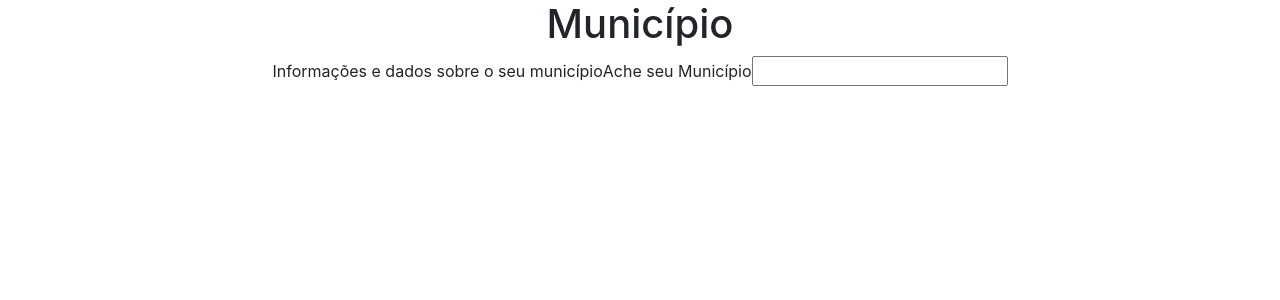
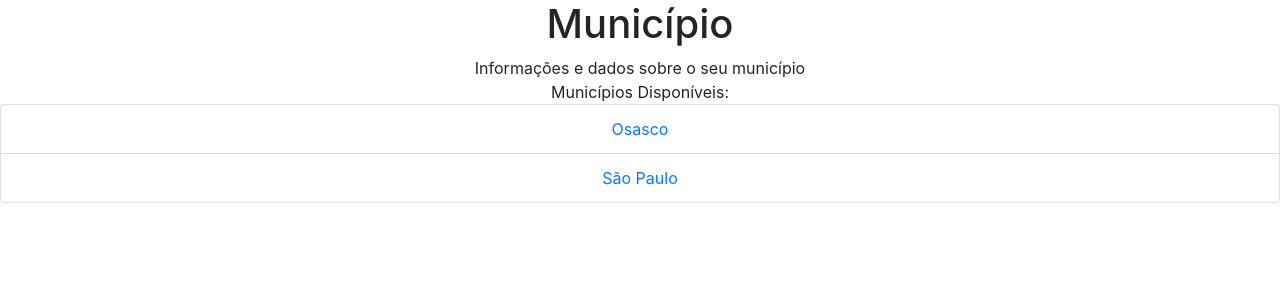
Before and after one commit to Baxhen-Technologies/bax, a React (Create React App) app: page / in a window 1280 px wide. Shown: the top 300 px of the page. Built offline with nearby package versions, Linux system fonts and the light colour scheme.

Commit message:
feat: added list in landing and ad

```diff
--- a/public/index.html
+++ b/public/index.html
@@ -5,7 +5,10 @@
     <link rel="icon" href="%PUBLIC_URL%/favicon.ico" />
     <meta name="viewport" content="width=device-width, initial-scale=1" />
     <meta name="theme-color" content="#000000" />
-    <meta name="description" content="Informação e dados sobre Osasco" />
+    <meta
+      name="description"
+      content="Meu Município: Informações e Dados Sobre o Seu Município"
+    />
     <link rel="apple-touch-icon" href="%PUBLIC_URL%/logo192.png" />
     <!--
       manifest.json provides metadata used when your web app is installed on a
--- a/src/components/Landing.tsx
+++ b/src/components/Landing.tsx
@@ -1,4 +1,6 @@
 import React from 'react';
+import { Link } from 'react-router-dom';
+import { GoogleAd } from './GoogleAd';
 
 interface LandingProps {}
 
@@ -7,8 +9,18 @@
     <div style={{ textAlign: 'center' }}>
       <h1>Município</h1>
       Informações e dados sobre o seu município
-      <label htmlFor="search">Ache seu Município</label>
-      <input id="search" type="text" />
+      <br />
+      Municípios Disponíveis:
+      <ul className="list-group">
+        <li className="list-group-item">
+          <Link to="/osasco">Osasco</Link>
+        </li>
+        <li className="list-group-item">
+          <Link to="/sao-paulo">São Paulo</Link>
+        </li>
+      </ul>
+      <br />
+      <GoogleAd slot="7259870550" />
     </div>
   );
 };
```
